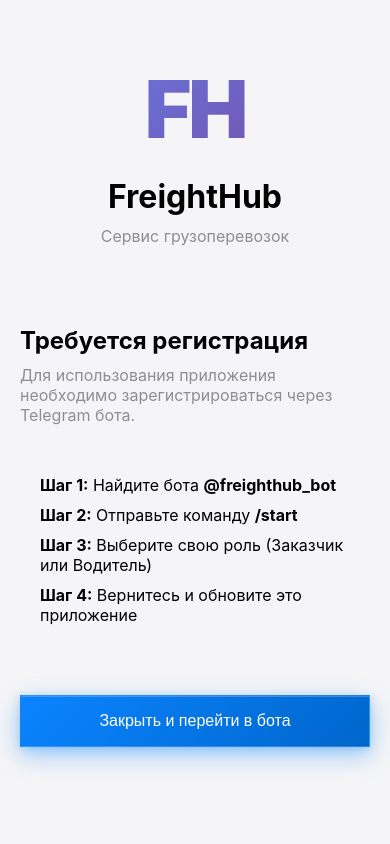
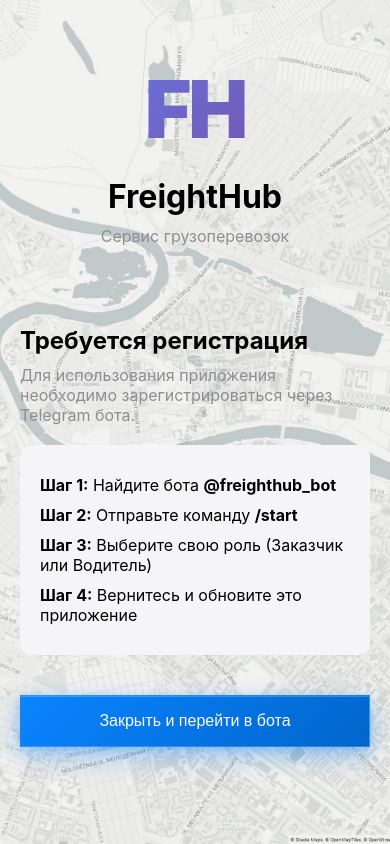
Before and after one commit to ihorxshdy/freighthub, a Flask app: page / in a window 390 px wide. Run offline with Flask 3, Linux system fonts and the light colour scheme; parts of the project's set-up code (start-up, migrations or seed data) failed here and were passed over; some libraries are stand-ins or nearby versions.

Commit message:
REVERT: Return to working background state (commit e0929b4)
- Removed all broken fixes (fixed divs, pseudo-elements, etc)
- Back to simple body background-image approach
- This version HAD working backgrounds before
- Will work on mobile scaling issue separately after confirming background displays

```diff
--- a/webapp/static/css/style.css
+++ b/webapp/static/css/style.css
@@ -86,59 +86,30 @@
     background: #f5f5f7;
 }
 
-html {
-    height: 100%;
-    overflow-x: hidden;
-}
-
 body {
     font-family: -apple-system, BlinkMacSystemFont, 'SF Pro Display', 'SF Pro Text', 'Segoe UI', Roboto, Helvetica, Arial, sans-serif;
     background-color: #f5f5f7;
+    background-image: url('../images/background_day.jpg');
+    background-size: cover;
+    background-position: center;
+    background-attachment: fixed;
+    background-repeat: no-repeat;
     color: var(--tg-theme-text-color);
     overflow-x: hidden;
     -webkit-font-smoothing: antialiased;
     -moz-osx-font-smoothing: grayscale;
     min-height: 100vh;
-    position: relative;
-    margin: 0;
-    padding: 0;
-}
-
-/* Fixed background layer that stays in place */
-#fixed-background {
-    position: fixed !important;
-    top: 0 !important;
-    left: 0 !important;
-    width: 100% !important;
-    height: 100vh !important;
-    background-color: #f5f5f7;
-    background-image: url('/static/images/background_day.jpg') !important;
-    background-size: cover !important;
-    background-position: center !important;
-    background-repeat: no-repeat !important;
-    z-index: -1 !important;
-    pointer-events: none;
 }
 
 /* Dark theme background */
 @media (prefers-color-scheme: dark) {
     body {
-        background-color: #000000;
+        background-image: url('../images/background_night.jpg');
     }
-
-    #fixed-background {
-        background-color: #000000;
-        background-image: url('/static/images/background_night.jpg') !important;
-    }
 }
 
 body.theme-dark {
-    background-color: #000000;
-}
-
-body.theme-dark #fixed-background {
-    background-color: #000000;
-    background-image: url('/static/images/background_night.jpg') !important;
+    background-image: url('../images/background_night.jpg');
 }
 
 #app {
--- a/webapp/templates/index.html
+++ b/webapp/templates/index.html
@@ -11,9 +11,6 @@
     <script src="https://telegram.org/js/telegram-web-app.js"></script>
 </head>
 <body>
-    <!-- Fixed background layer -->
-    <div id="fixed-background"></div>
-
     <div id="app">
         <!-- Экран загрузки -->
         <div id="loading-screen" class="screen">
```
